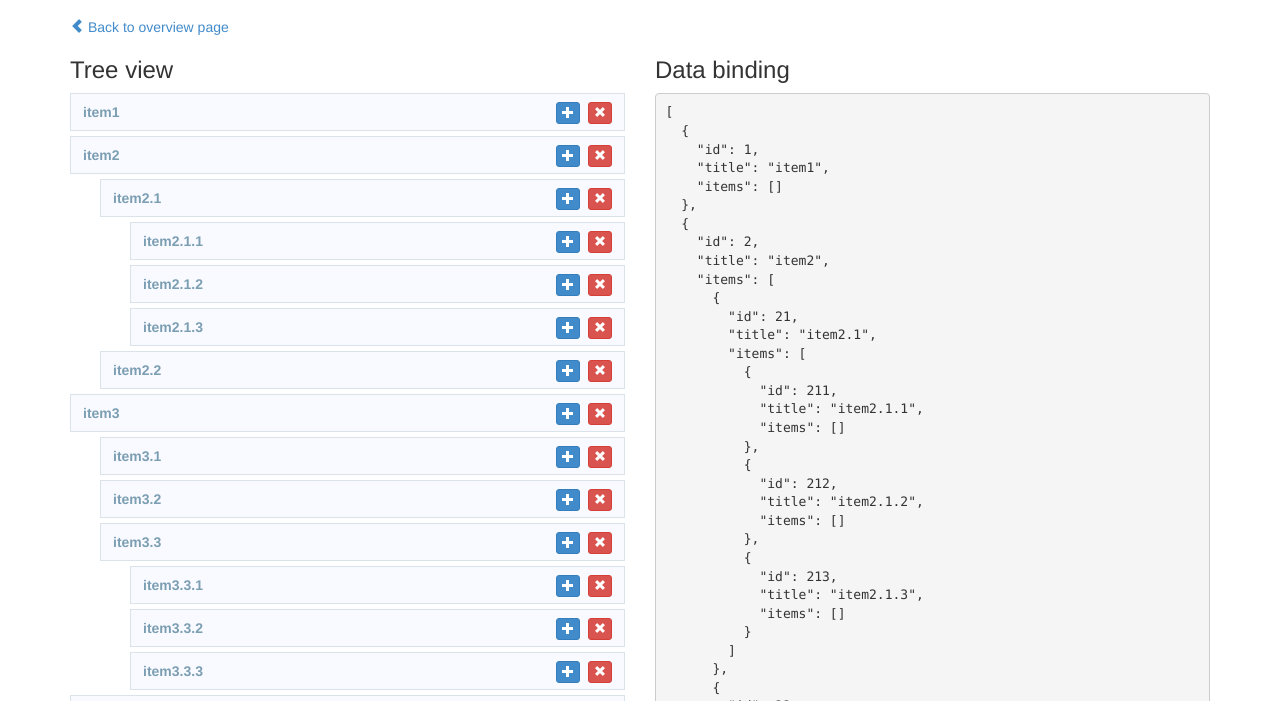
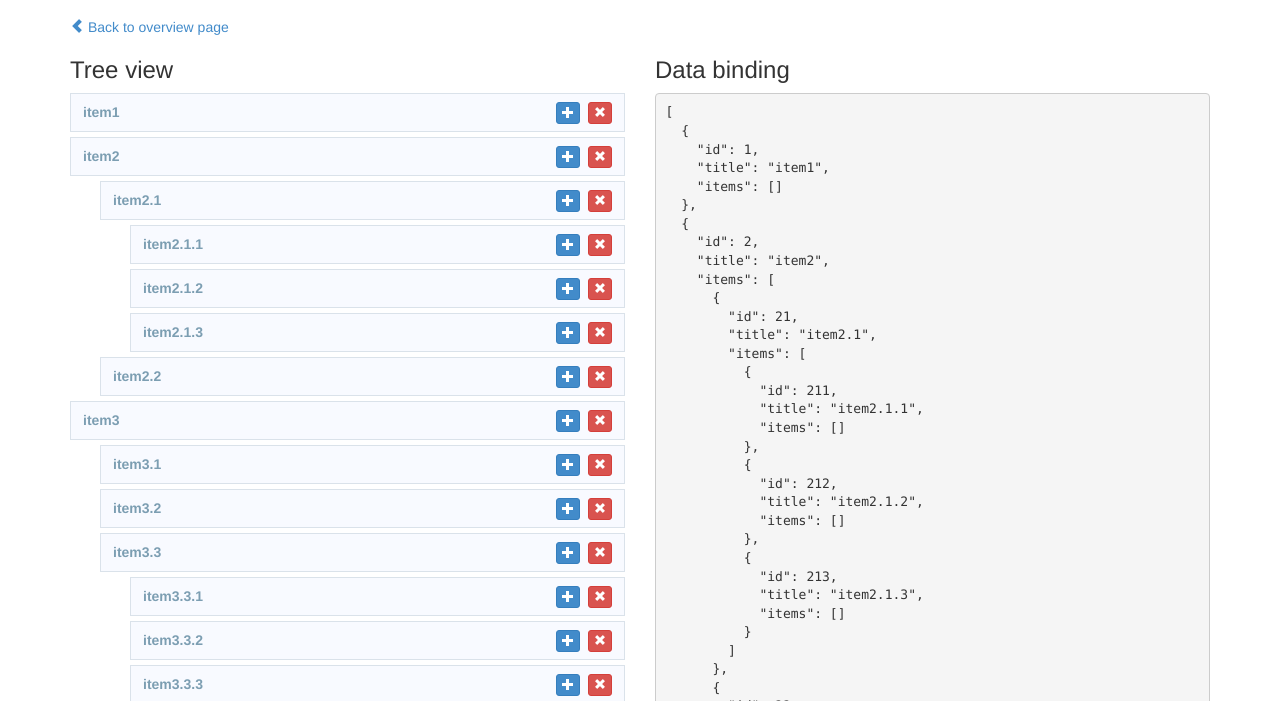
Before and after one commit to angular-ui-tree/angular-ui-tree, a website: page demo/sample1.html in a window 1280 px wide. Shown: the part 93-794 px from the top of the page. Drawn offline with Linux system fonts and the light colour scheme.

Commit message:
Update demo.css
Fix nestedSortable handle height for IE8

```diff
--- a/demo/demo.css
+++ b/demo/demo.css
@@ -43,7 +43,6 @@ pre {
 .nestedSortable-handle {
     cursor: move;
     display: block;
-    min-height: 38px;
     margin: 5px 0;
     padding: 8px 12px;
     background: #f8faff;
@@ -54,6 +53,7 @@ pre {
     -webkit-box-sizing: border-box;
     -moz-box-sizing: border-box;
     box-sizing: border-box;
+    line-height: 1.5em;
 }
 .nestedSortable-handle:hover {
     color: #438eb9;
```
